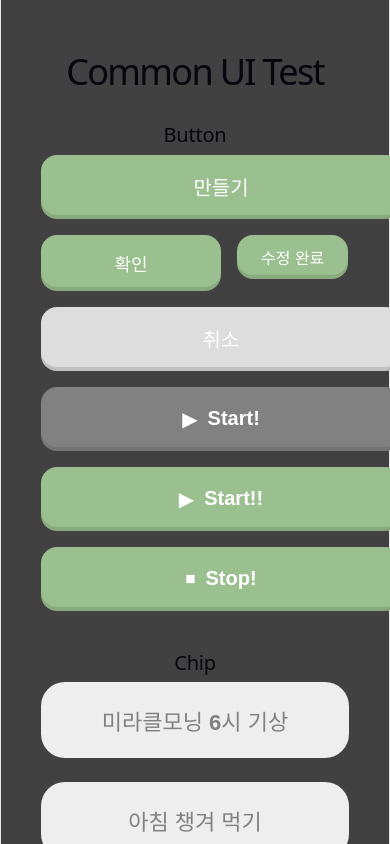
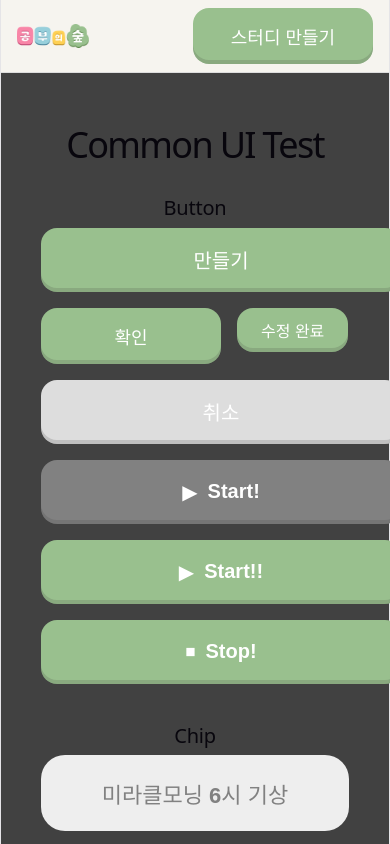
Before and after one commit to kimchanhee0309/Forest-of-Study-Team-5, a React (Vite) app: page / in a window 390 px wide. Shown: the top 844 px of the page. Built offline with nearby package versions, Linux system fonts and the light colour scheme.

Commit message:
로고 추가

```diff
--- a/src/App.jsx
+++ b/src/App.jsx
@@ -3,6 +3,7 @@ import { useState } from "react";
 import pointIcon from "./assets/icons/ic_point.png";
 
 import {
+  GNB,
   Button,
   Chip,
   Modal,
@@ -35,6 +36,7 @@ function App() {
 
   return (
     <>
+      <GNB onCreateStudy={() => console.log("스터디 생성")} />
       <main
         style={{
           minHeight: "100vh",
--- a/src/components/common/GNB/GNB.jsx
+++ b/src/components/common/GNB/GNB.jsx
@@ -1,12 +1,18 @@
 import Button from "../Button/Button.jsx";
 import styles from "./GNB.module.css";
 
-function GNB() {
+import logo from "../../../assets/images/logo.png";
+
+function GNB({ onCreateStudy }) {
   return (
     <header className={styles.gnb}>
-      <div className={styles.loge}>공부의 숲</div>
+      <div className={styles.container}>
+        <img src={logo} alt="공부의 숲" className={styles.logo} />
 
-      <Button size="small">스터디 만들기</Button>
+        <Button size="medium" onClick={onCreateStudy}>
+          스터디 만들기
+        </Button>
+      </div>
     </header>
   );
 }
--- a/src/components/common/GNB/GNB.module.css
+++ b/src/components/common/GNB/GNB.module.css
@@ -1,16 +1,57 @@
 .gnb {
   width: 100%;
+  height: 100px;
+
+  background: var(--bg);
+
+  border-bottom: 1px solid var(--gray-dddddd);
+
+  display: flex;
+  justify-content: center;
+}
+
+.container {
+  width: 100%;
+  max-width: 1920px;
+
+  padding: 0 40px;
 
   display: flex;
   justify-content: space-between;
   align-items: center;
 
-  padding: 20px 40px;
-
-  background: white;
+  box-sizing: border-box;
 }
 
 .logo {
-  font-size: 24px;
-  font-weight: bold;
+  width: 140px;
+  object-fit: contain;
+
+  cursor: pointer;
 }
+
+@media (max-width: 768px) {
+  .gnb {
+    height: 88px;
+  }
+
+  .container {
+    padding: 0 24px;
+  }
+
+  .logo {
+    width: 100px;
+  }
+}
+
+@media (max-width: 480px) {
+  .gnb {
+    height: 72px;
+  }
+  .container {
+    padding: 0 16px;
+  }
+  .logo {
+    width: 72px;
+  }
+}
--- a/src/components/common/index.js
+++ b/src/components/common/index.js
@@ -1,3 +1,4 @@
+export { default as GNB } from "./GNB/GNB.jsx";
 export { default as Button } from "./Button/Button.jsx";
 export { default as Chip } from "./Chip/Chip.jsx";
 export { default as Modal } from "./Modal/Modal.jsx";
--- a/src/components/study/StudyCard/StudyCard.module.css
+++ b/src/components/study/StudyCard/StudyCard.module.css
@@ -4,7 +4,7 @@
 
   padding: 48px 48px 40px;
 
-  border-radius: 232x;
+  border-radius: 23px;
   background: var(--green-bg);
 
   box-sizing: border-box;
@@ -53,7 +53,7 @@
 }
 
 .description {
-  margin: 56px 0 0;
+  margin: 56px 0 48px;
 
   color: var(--black);
   font-size: 24px;
@@ -64,11 +64,7 @@
 }
 
 .emojiList {
-  margin-top: 48px;
-
   display: flex;
-  justify-content: flex-start;
-  align-items: center;
   gap: 10px;
 }
 
```
Also changed, not shown: src/assets/images/logo.png (added).
